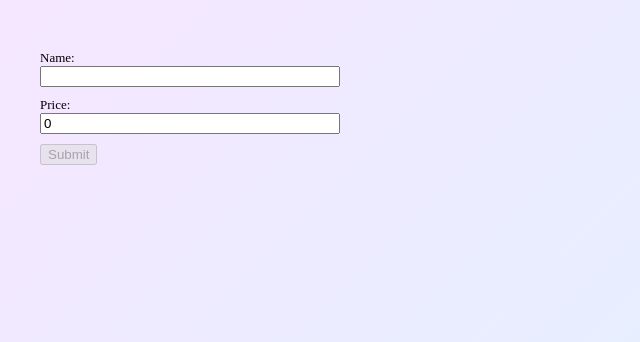
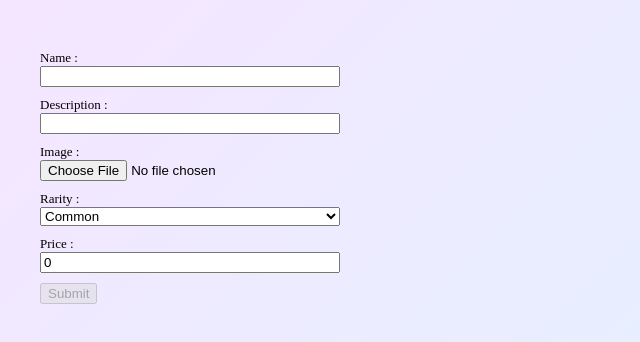
Before and after one commit to ZekriAyoub/myCollection, an Angular app in the folder collection-manager/: page /item/1 in a window 1280 px wide. Shown: the top 342 px of the page, without its empty margins (0-640 px from the left). Built offline with nearby package versions, Linux system fonts and the light colour scheme.

Commit message:
add complete form : Rarities and FormGroup with FormControls - hasError

```diff
--- a/collection-manager/src/app/models/collection-items.ts
+++ b/collection-manager/src/app/models/collection-items.ts
@@ -1,8 +1,16 @@
+export const Rarities = {
+  Legendary: "Legendary",
+  Rare: 'Rare',
+  Common: 'Common',
+  Uncommon: 'Uncommon'
+} as const;
+export type Rarity = typeof Rarities[keyof typeof Rarities];
+
 export class CollectionItem {
   id= -1;
   name = "Excalibur";
   description = "A legendary sword of unmatched sharpness and history.";
-  rarity = "Legendary";
+  rarity: Rarity = Rarities.Legendary;
   price = 199;
   image= "img/linx.png";
 
--- a/collection-manager/src/app/pages/collection-item-detail/collection-item-detail.html
+++ b/collection-manager/src/app/pages/collection-item-detail/collection-item-detail.html
@@ -1,17 +1,44 @@
-<form (submit)="submit($event)">
+<form [formGroup]="itemFormGroup" (submit)="submit($event)">
   <div class="form-field">
-    <label for="name">Name:</label>
-    <input type="text" id="name" name="name" [formControl]="nameFormControl">
-    @if (nameFormControl.invalid && (nameFormControl.touched || nameFormControl.dirty)){
-      <div class="error">This field is required.</div>
+    <label for="name">Name :</label>
+    <input id="name" name="name" formControlName="name" type="text">
+    @if (isFieldValid("name")){
+      <div class="error">This field is required !</div>
     }
   </div>
   <div class="form-field">
-    <label for="price">Price:</label>
-    <input type="number" id="price" name="price" [formControl]="priceFormControl">
-    @if (priceFormControl.invalid && (priceFormControl.touched || priceFormControl.dirty)){
-      <div class="error">This field is required.</div>
+    <label for="description">Description :</label>
+    <input id="description" name="description" formControlName="description" type="text">
+    @if (isFieldValid("description")){
+      <div class="error">This field is required !</div>
     }
   </div>
-  <button type="submit" [disabled]="nameFormControl.invalid || priceFormControl.invalid">Submit</button><br>
+  <div class="form-field">
+    <label for="image">Image :</label>
+    <input id="image" name="image" formControlName="image" type="file" (change)="onFileChange($event)">
+    @if (isFieldValid("image")){
+      <div class="error">This field is required !</div>
+    }
+  </div>
+  <div class="form-field">
+    <label for="rarity">Rarity :</label>
+    <select name="rarity" id="rarity" formControlName="rarity">
+      @for (rarity of rarities; track rarity){
+        <option [value]="rarity">{{ rarity }}</option>
+      }
+    </select>
+  </div>
+  <div class="form-field">
+    <label for="price">Price :</label>
+    <input id="price" name="price" formControlName="price" type="number">
+    @if (isFieldValid("price")){
+      @let priceFC = itemFormGroup.get("price");
+      @if (priceFC?.hasError("min")){
+        <div class="error">Price must be positive !</div>
+      }@else {
+        <div class="error">This field is required !</div>
+      }
+    }
+  </div>
+  <button type="submit" [disabled]="itemFormGroup.invalid">Submit</button>
 </form>
--- a/collection-manager/src/app/pages/collection-item-detail/collection-item-detail.ts
+++ b/collection-manager/src/app/pages/collection-item-detail/collection-item-detail.ts
@@ -1,22 +1,47 @@
 import { Component, inject, input} from '@angular/core';
-import { FormControl, FormsModule, ReactiveFormsModule, Validators } from '@angular/forms';
-import { Router, RouterLink } from '@angular/router';
+import { FormControl, FormGroup, FormsModule, ReactiveFormsModule, Validators } from '@angular/forms';
+import { Rarities } from '../../models/collection-items';
 
 @Component({
   selector: 'app-collection-item-detail',
-  imports: [RouterLink, FormsModule, ReactiveFormsModule],
+  imports: [FormsModule, ReactiveFormsModule],
   templateUrl: './collection-item-detail.html',
   styleUrl: './collection-item-detail.css',
 })
 export class CollectionItemDetail {
 
-  nameFormControl = new FormControl('', [Validators.required]);
-  priceFormControl = new FormControl(0, [Validators.min(0), Validators.required]);
+  readonly rarities = Object.values(Rarities);
+
+  itemFormGroup = new FormGroup({
+    name: new FormControl('', [Validators.required]),
+    description: new FormControl('', Validators.required),
+    image: new FormControl('', Validators.required),
+    rarity: new FormControl(Rarities.Common, [Validators.required]),
+    price: new FormControl(0, [Validators.min(0), Validators.required])
+  })
+
 
   submit(event : Event){
     event.preventDefault();
-    console.log(this.nameFormControl.value);
-    console.log(this.priceFormControl.value);
+    console.log(this.itemFormGroup.value);
+  }
+
+  isFieldValid(fieldName : string){
+    const formControl = this.itemFormGroup.get(fieldName);
+    return formControl?.invalid && (formControl?.dirty || formControl?.touched);
+  }
+
+  onFileChange(event: any){
+    const reader = new FileReader();
+    if (event.target.files && event.target.files.length) {
+      const [file] = event.target.files;
+      reader.readAsDataURL(file);
+      reader.onload = () => {
+        this.itemFormGroup.patchValue({
+          image: reader.result as string
+        });
+      };
+    }
   }
 
 }
--- a/collection-manager/src/app/services/collection-service.ts
+++ b/collection-manager/src/app/services/collection-service.ts
@@ -1,6 +1,6 @@
 import { Injectable } from '@angular/core';
 import { Collection } from '../models/collection';
-import { CollectionItem } from '../models/collection-items';
+import { CollectionItem, Rarities } from '../models/collection-items';
 
 @Injectable({
   providedIn: 'root',
@@ -45,7 +45,7 @@ export class CollectionService {
     const coin = new CollectionItem();
     coin.name = "Piece de 1972";
     coin.description = "Pièce de 50 centimes de francs.";
-    coin.rarity = "Commune";
+    coin.rarity = Rarities.Common;
     coin.price = 170;
     coin.image = "img/coin1.png";
 
@@ -54,7 +54,7 @@ export class CollectionService {
     const stamp = new CollectionItem();
     stamp.name = "Vieux Timbre";
     stamp.description = "Un vieux timbre de 1920.";
-    stamp.rarity = "Rare";
+    stamp.rarity = Rarities.Rare;
     stamp.price = 555;
     stamp.image = "img/timbre1.png";
 
```
